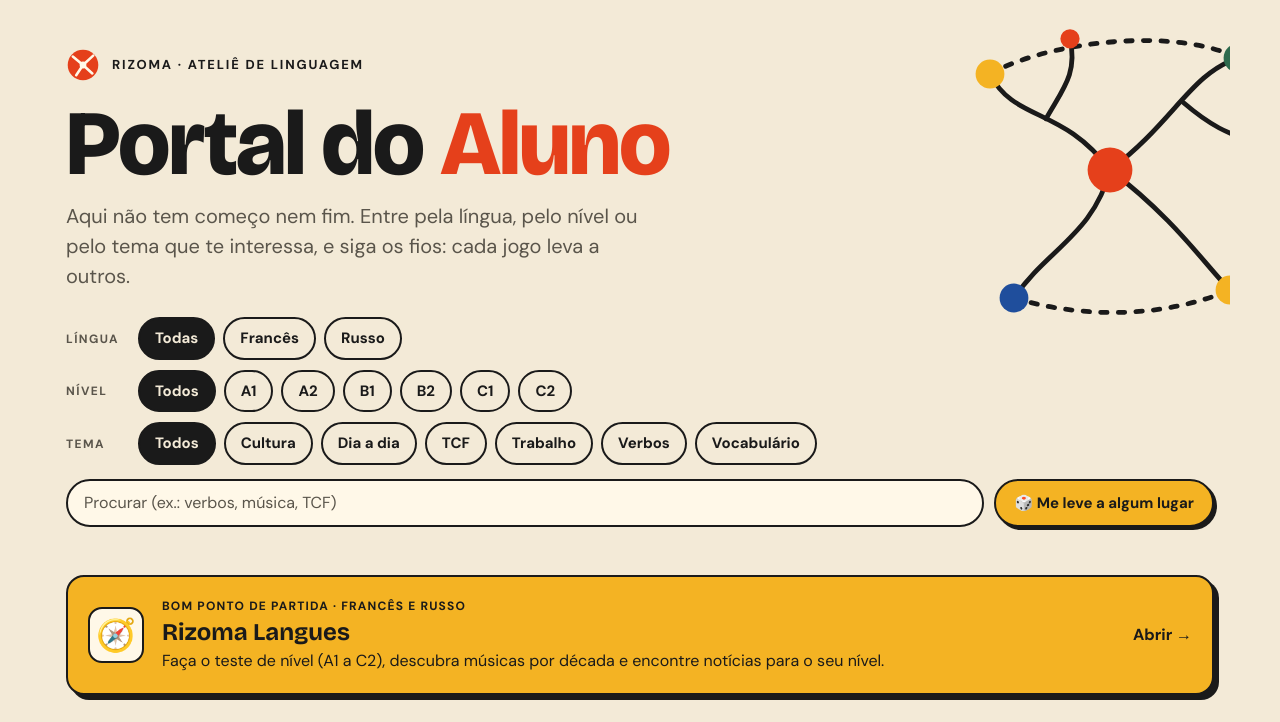
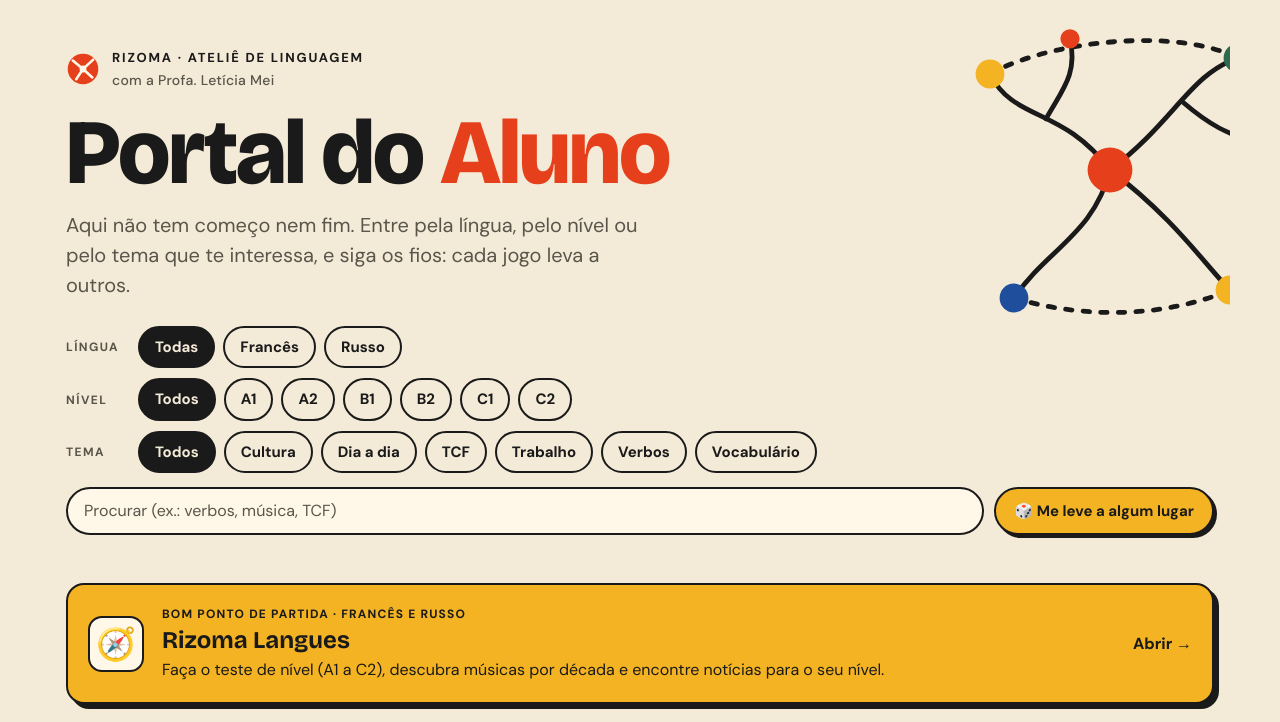
Before and after one commit to leticiapmei/jogos, a plain HTML site: page index.html in a window 1280 px wide. Shown: the top 722 px of the page. Drawn offline with nearby package versions, Linux system fonts and the light colour scheme.

Commit message:
Add files via upload

```diff
--- a/index.html
+++ b/index.html
@@ -4,7 +4,7 @@
 <meta charset="utf-8">
 <meta name="viewport" content="width=device-width, initial-scale=1">
 <title>Portal do Aluno · Rizoma</title>
-<meta name="description" content="Portal do Aluno da Rizoma, Ateliê de Linguagem: jogos e atividades de francês e russo, todos ligados entre si.">
+<meta name="description" content="Portal do Aluno da Rizoma, Ateliê de Linguagem da Profa. Letícia Mei: jogos e atividades de francês e russo, todos ligados entre si.">
 <link rel="preconnect" href="https://fonts.googleapis.com">
 <link rel="preconnect" href="https://fonts.gstatic.com" crossorigin>
 <link href="https://fonts.googleapis.com/css2?family=Bricolage+Grotesque:wght@500;700;800&family=DM+Sans:wght@400;500;700&display=swap" rel="stylesheet">
@@ -29,6 +29,7 @@ button{font:inherit;color:inherit}
 header{padding:48px 0 20px;position:relative;overflow:hidden;margin:0 -16px;padding-left:16px;padding-right:16px}
 .brand{display:flex;align-items:center;gap:12px;font-weight:700;letter-spacing:.14em;text-transform:uppercase;font-size:13px}
 .brand svg{width:34px;height:34px;flex:none}
+.brand .by{display:block;font-weight:500;letter-spacing:.02em;text-transform:none;font-size:14px;color:var(--muted);margin-top:2px}
 h1{font-family:"Bricolage Grotesque",sans-serif;font-weight:800;font-size:clamp(44px,9vw,92px);line-height:.95;margin:18px 0 14px;letter-spacing:-.02em;position:relative}
 h1 em{font-style:normal;color:var(--red)}
 .lead{font-size:clamp(17px,2.2vw,20px);max-width:600px;color:var(--muted);margin:0;position:relative}
@@ -126,7 +127,7 @@ footer{margin:64px 0 0;padding:28px 0 40px;border-top:2px solid var(--line);font
     </svg>
     <div class="brand">
       <svg viewBox="0 0 40 40" aria-hidden="true"><circle cx="20" cy="20" r="18" fill="var(--red)"/><path d="M20 20 L8 10 M20 20 L32 9 M20 20 L12 32 M20 20 L31 30" stroke="#FFF8E8" stroke-width="3" stroke-linecap="round"/><circle cx="20" cy="20" r="4" fill="#FFF8E8"/></svg>
-      Rizoma · Ateliê de Linguagem
+      <span>Rizoma · Ateliê de Linguagem<span class="by">com a Profa. Letícia Mei</span></span>
     </div>
     <h1>Portal do <em>Aluno</em></h1>
     <p class="lead">Aqui não tem começo nem fim. Entre pela língua, pelo nível ou pelo tema que te interessa, e siga os fios: cada jogo leva a outros.</p>
@@ -158,7 +159,7 @@ footer{margin:64px 0 0;padding:28px 0 40px;border-top:2px solid var(--line);font
   <p class="empty" id="empty">Nenhum jogo com essa combinação ainda. Tente outro tema ou nível.</p>
 
   <footer>
-    <span>Portal do Aluno · Rizoma · Ateliê de Linguagem</span>
+    <span>Portal do Aluno · Rizoma · Ateliê de Linguagem · Profa. Letícia Mei</span>
     <span id="total"></span>
   </footer>
 </div>
```
